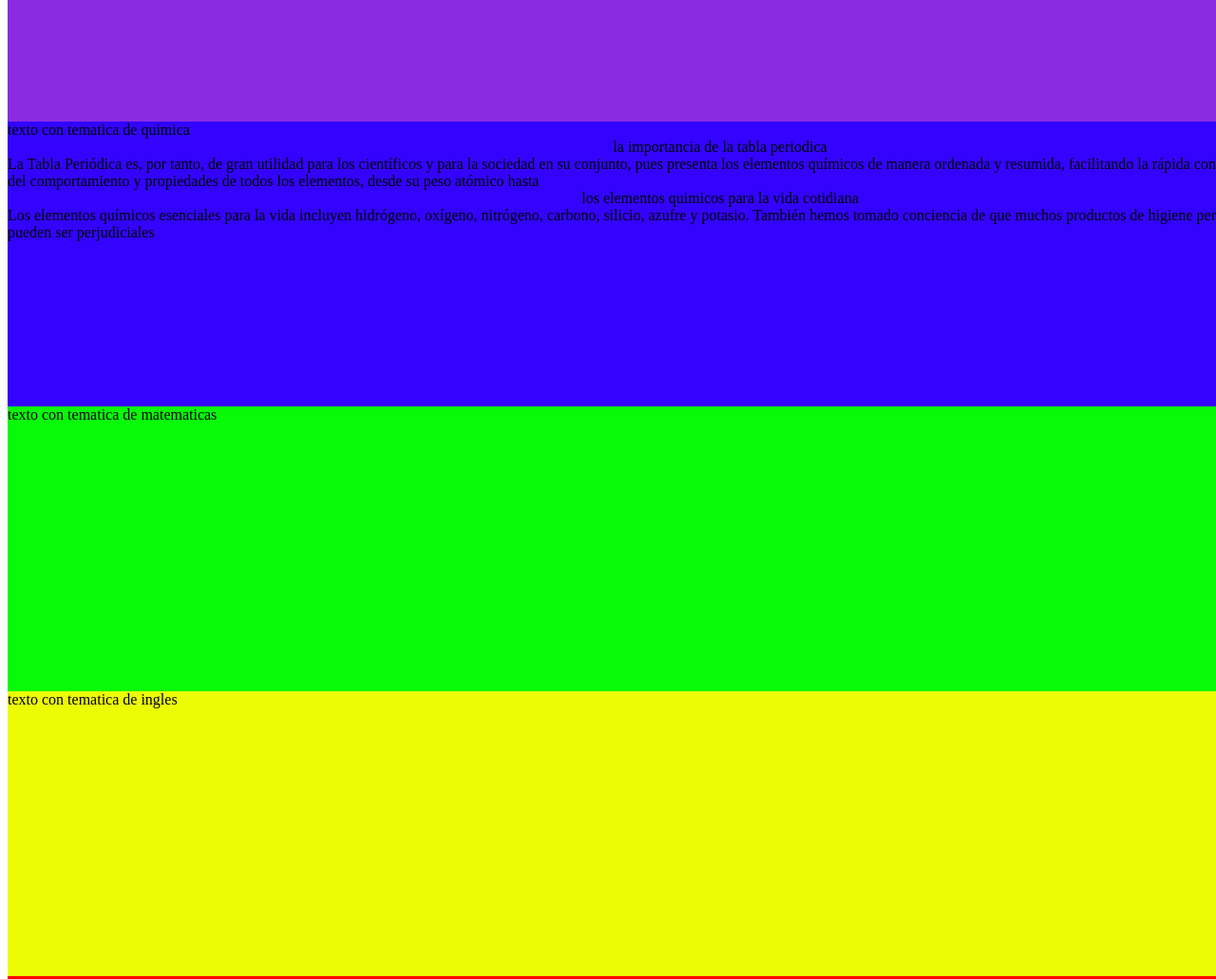
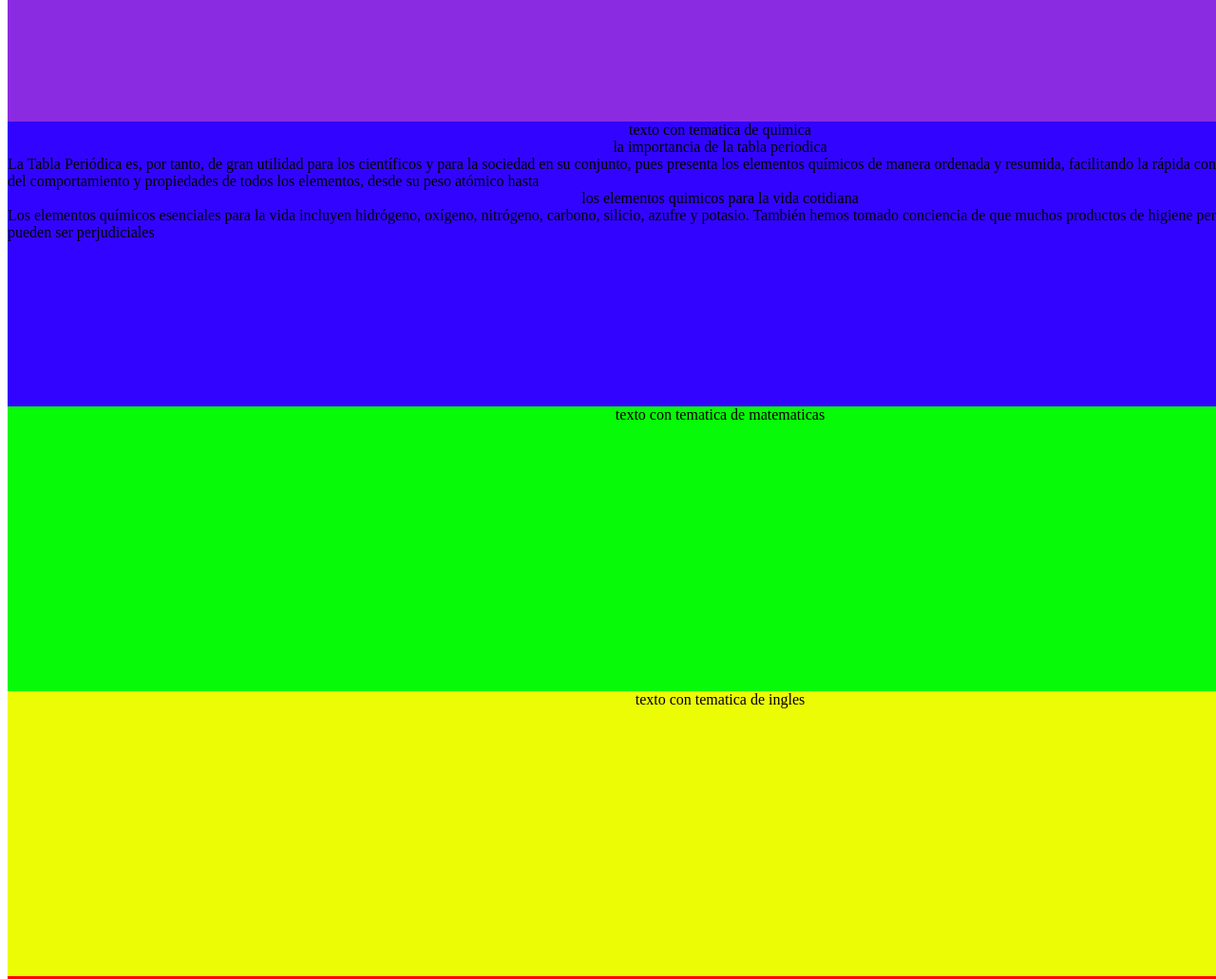
Before and after one commit to sernamiguel12/pagina-8.7, a plain HTML site: page index.html in a window 1280 px wide. Shown: the part 780-1811 px from the top of the page at 95% size. Drawn offline with Linux system fonts and the light colour scheme.

Commit message:
Actualización 15/04/2024

```diff
--- a/index.html
+++ b/index.html
@@ -16,13 +16,20 @@ PROYECTO INTEGRADO
 
 </div>
 <div  class="tecnologia">
+ <div><center>texto con tematica de tecnologia</center>
 
-  texto con tematica de tecnologia
+ </div>
 
 
 </div>
 <div  class="biologia">
-<center> texto con tematica de biologia </center>
+
+
+<div><center> texto con tematica de biologia </center>
+
+</div>
+
+
 
 
 
@@ -55,8 +62,11 @@ para mantener la calidad de vida, además que tener un mayor valor
 
 </div>
 <div  class="quimica">
+<div><center>texto con tematica de quimica</center>
 
-texto con tematica de quimica
+
+</div>
+
 
 
 
@@ -89,13 +99,19 @@ de higiene personal contienen químicos que pueden ser perjudiciales
 
 </div>
 <div  class="matematicas">
+<div><center>texto con tematica de matematicas</center>
 
-texto con tematica de matematicas
+
+</div>
+
 
 </div>
 <div  class="ingles">
+<div><center>texto con tematica de ingles</center>
 
-texto con tematica de ingles
+
+</div>
+
 
 </div>
 
```
